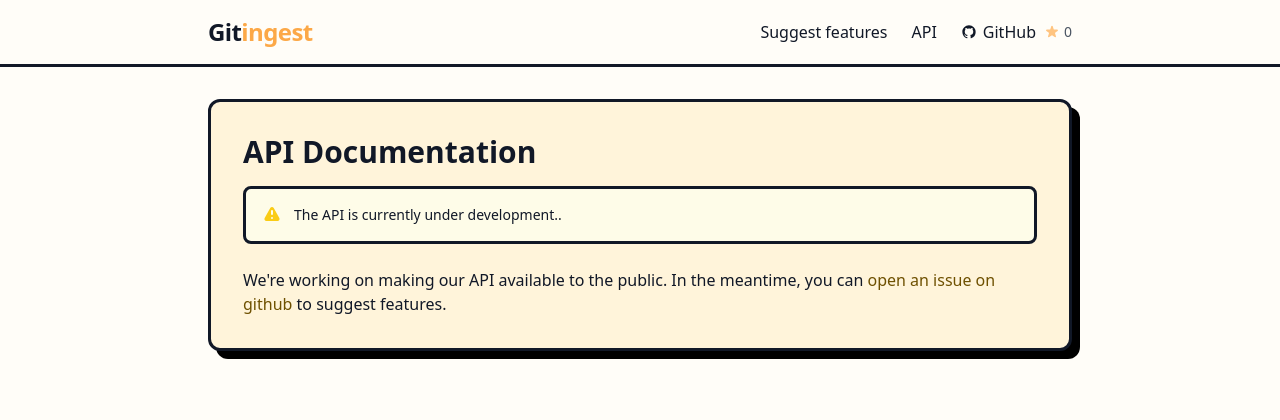
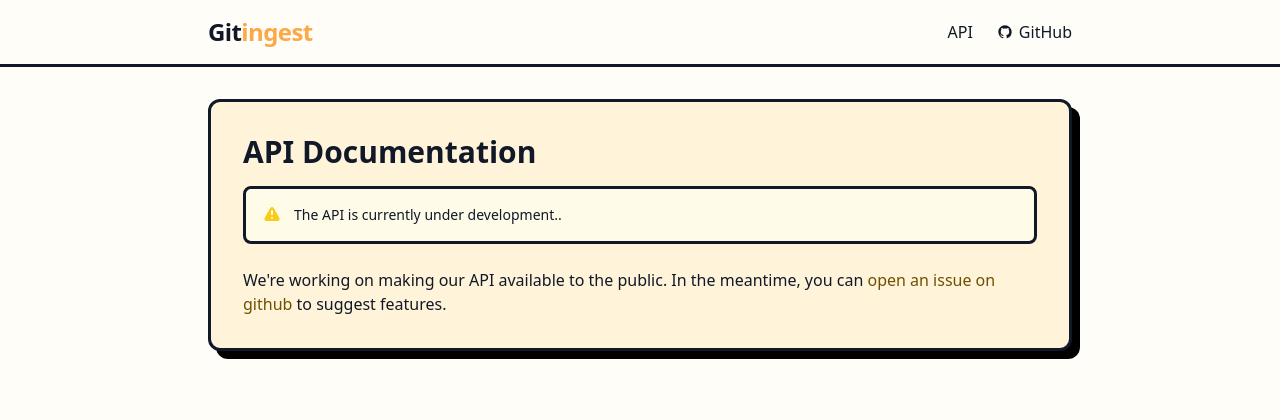
Before and after one commit to FOLKS-Tech/gitingest, a Python web app: template src/templates/api.jinja.html in a window 1280 px wide. Shown: the top 420 px of the page. Run offline with Jinja, Linux system fonts and the light colour scheme; the template is opened without the code that fills it, so the values that code supplies are empty; some libraries are stand-ins or nearby versions.

Commit message:
remove suggest feature button

```diff
--- a/src/templates/components/navbar.jinja.html
+++ b/src/templates/components/navbar.jinja.html
@@ -33,11 +33,6 @@
 
             <!-- Navigation with updated styling -->
             <nav class="flex items-center space-x-6">
-                <a href="https://discord.gg/zerRaGK9EC" target="_blank"
-                    rel="noopener noreferrer"
-                    class="text-gray-900 hover:-translate-y-0.5 transition-transform flex items-center gap-1.5">
-                    Suggest features
-                </a>
                 <a href="/api" class="text-gray-900 hover:-translate-y-0.5 transition-transform">API</a>
                 <div class="flex items-center gap-2">
                     <a href="https://github.com/cyclotruc/gitingest" target="_blank" rel="noopener noreferrer"
```
